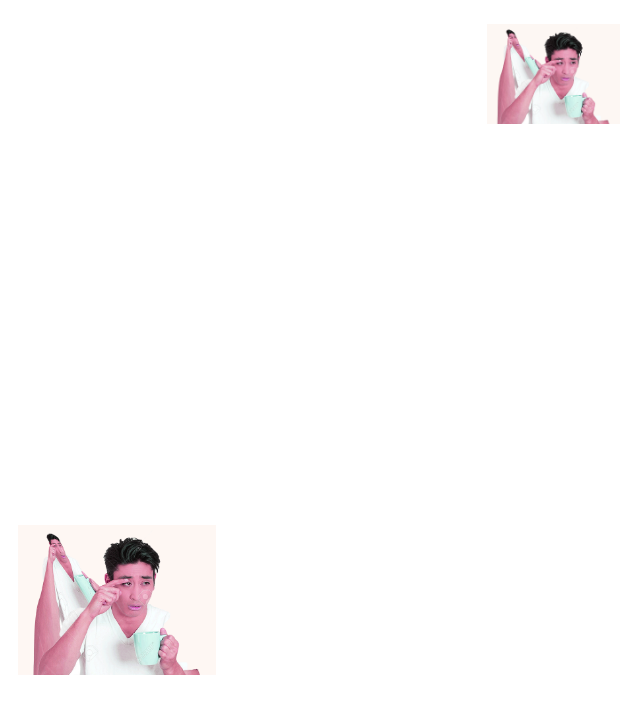
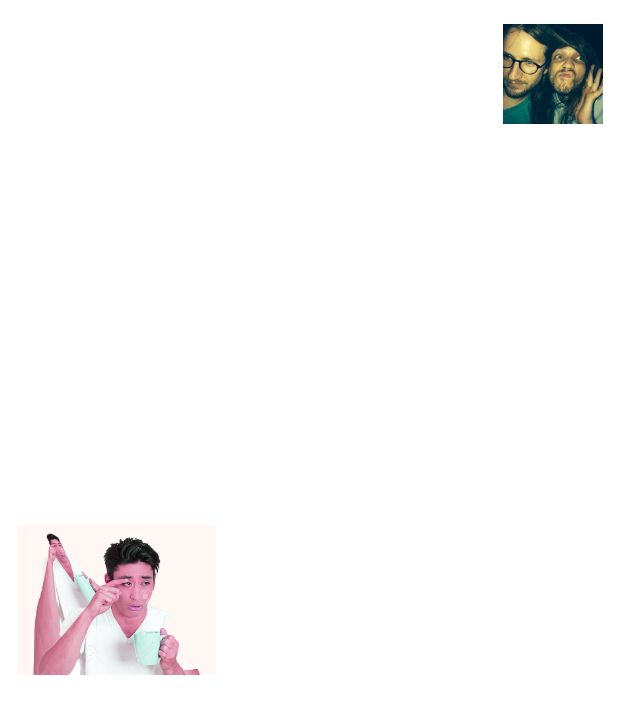
Before and after one commit to azlyth/red, a plain HTML site: page index.html in a window 1280 px wide. Shown: the whole page, without its empty margins (523-1164 px from the left). Drawn offline with nearby package versions, Linux system fonts and the light colour scheme.

Commit message:
Use ian.jpg.

```diff
--- a/index.html
+++ b/index.html
@@ -24,7 +24,7 @@
       clockwise:        true,
       rateMultiplier:   12,
     }, {
-      url:              'images/some.gif',
+      url:              'images/ian.jpg',
       height:           100,
       center:           {left: 70, top: 20},
       radius:           100,
```
